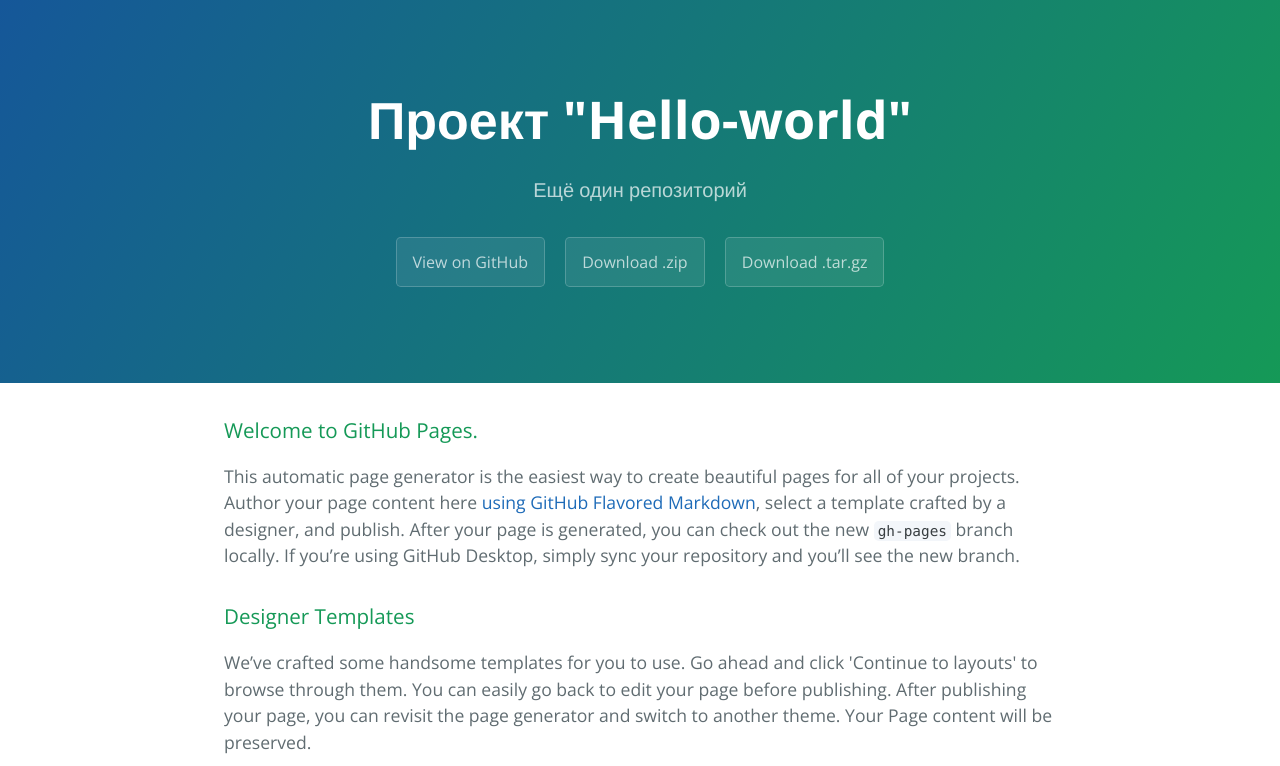
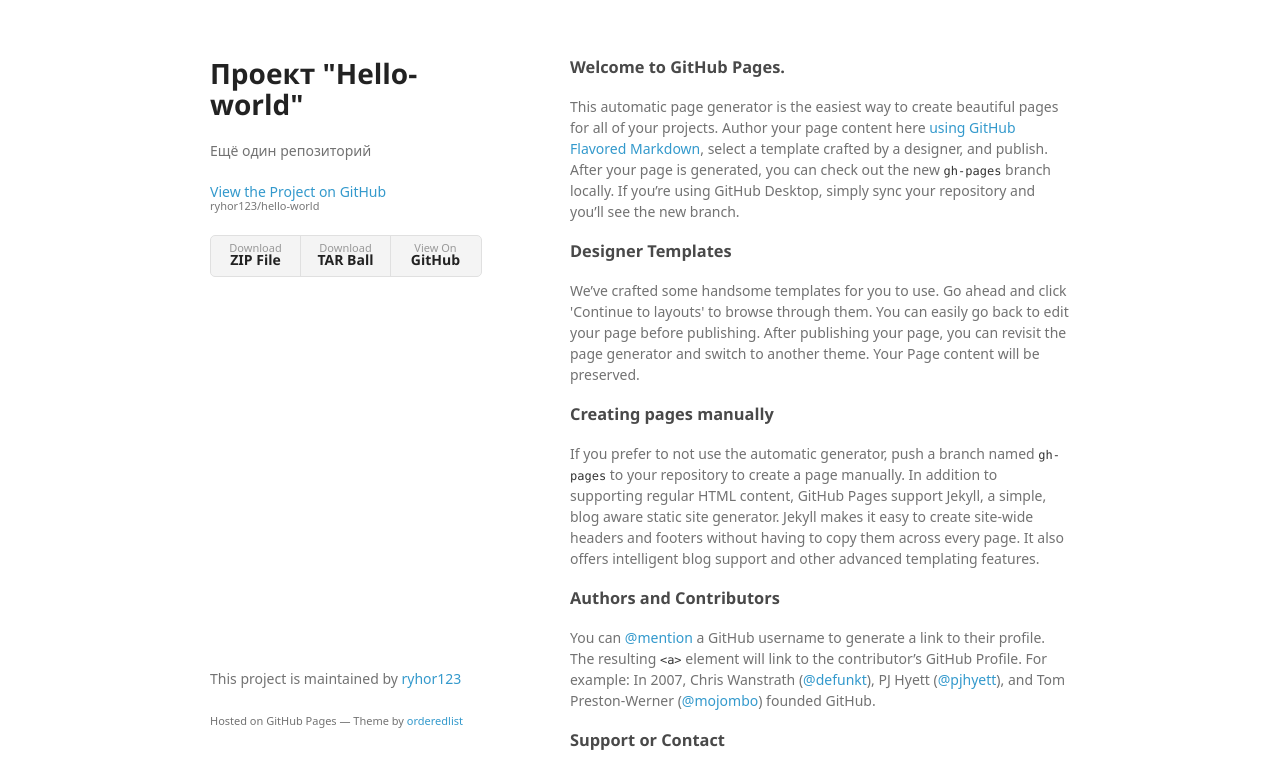
Before and after one commit to ryhor123/hello-world, a plain HTML site: page index.html in a window 1280 px wide. Shown: the top 766 px of the page. Drawn offline with nearby package versions, Linux system fonts and the light colour scheme; a web font is replaced by a local one.

```diff
--- a/index.html
+++ b/index.html
@@ -1,25 +1,34 @@
-<!DOCTYPE html>
-<html lang="en-us">
+<!doctype html>
+<html>
   <head>
-    <meta charset="UTF-8">
+    <meta charset="utf-8">
+    <meta http-equiv="X-UA-Compatible" content="chrome=1">
     <title>Проект &quot;Hello-world&quot; by ryhor123</title>
-    <meta name="viewport" content="width=device-width, initial-scale=1">
-    <link rel="stylesheet" type="text/css" href="stylesheets/normalize.css" media="screen">
-    <link href='https://fonts.googleapis.com/css?family=Open+Sans:400,700' rel='stylesheet' type='text/css'>
-    <link rel="stylesheet" type="text/css" href="stylesheets/stylesheet.css" media="screen">
-    <link rel="stylesheet" type="text/css" href="stylesheets/github-light.css" media="screen">
+
+    <link rel="stylesheet" href="stylesheets/styles.css">
+    <link rel="stylesheet" href="stylesheets/github-light.css">
+    <meta name="viewport" content="width=device-width">
+    <!--[if lt IE 9]>
+    <script src="//html5shiv.googlecode.com/svn/trunk/html5.js"></script>
+    <![endif]-->
   </head>
   <body>
-    <section class="page-header">
-      <h1 class="project-name">Проект &quot;Hello-world&quot;</h1>
-      <h2 class="project-tagline">Ещё один репозиторий</h2>
-      <a href="https://github.com/ryhor123/hello-world" class="btn">View on GitHub</a>
-      <a href="https://github.com/ryhor123/hello-world/zipball/master" class="btn">Download .zip</a>
-      <a href="https://github.com/ryhor123/hello-world/tarball/master" class="btn">Download .tar.gz</a>
-    </section>
+    <div class="wrapper">
+      <header>
+        <h1>Проект &quot;Hello-world&quot;</h1>
+        <p>Ещё один репозиторий</p>
 
-    <section class="main-content">
-      <h3>
+        <p class="view"><a href="https://github.com/ryhor123/hello-world">View the Project on GitHub <small>ryhor123/hello-world</small></a></p>
+
+
+        <ul>
+          <li><a href="https://github.com/ryhor123/hello-world/zipball/master">Download <strong>ZIP File</strong></a></li>
+          <li><a href="https://github.com/ryhor123/hello-world/tarball/master">Download <strong>TAR Ball</strong></a></li>
+          <li><a href="https://github.com/ryhor123/hello-world">View On <strong>GitHub</strong></a></li>
+        </ul>
+      </header>
+      <section>
+        <h3>
 <a id="welcome-to-github-pages" class="anchor" href="#welcome-to-github-pages" aria-hidden="true"><span aria-hidden="true" class="octicon octicon-link"></span></a>Welcome to GitHub Pages.</h3>
 
 <p>This automatic page generator is the easiest way to create beautiful pages for all of your projects. Author your page content here <a href="https://guides.github.com/features/mastering-markdown/">using GitHub Flavored Markdown</a>, select a template crafted by a designer, and publish. After your page is generated, you can check out the new <code>gh-pages</code> branch locally. If you’re using GitHub Desktop, simply sync your repository and you’ll see the new branch.</p>
@@ -43,15 +52,13 @@
 <a id="support-or-contact" class="anchor" href="#support-or-contact" aria-hidden="true"><span aria-hidden="true" class="octicon octicon-link"></span></a>Support or Contact</h3>
 
 <p>Having trouble with Pages? Check out our <a href="https://help.github.com/pages">documentation</a> or <a href="https://github.com/contact">contact support</a> and we’ll help you sort it out.</p>
-
-      <footer class="site-footer">
-        <span class="site-footer-owner"><a href="https://github.com/ryhor123/hello-world">Проект &quot;Hello-world&quot;</a> is maintained by <a href="https://github.com/ryhor123">ryhor123</a>.</span>
-
-        <span class="site-footer-credits">This page was generated by <a href="https://pages.github.com">GitHub Pages</a> using the <a href="https://github.com/jasonlong/cayman-theme">Cayman theme</a> by <a href="https://twitter.com/jasonlong">Jason Long</a>.</span>
+      </section>
+      <footer>
+        <p>This project is maintained by <a href="https://github.com/ryhor123">ryhor123</a></p>
+        <p><small>Hosted on GitHub Pages &mdash; Theme by <a href="https://github.com/orderedlist">orderedlist</a></small></p>
       </footer>
-
-    </section>
-
+    </div>
+    <script src="javascripts/scale.fix.js"></script>
 
   </body>
 </html>
```
